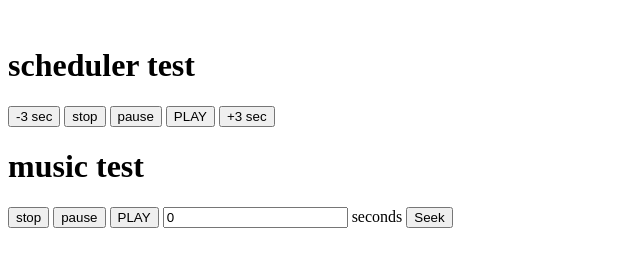
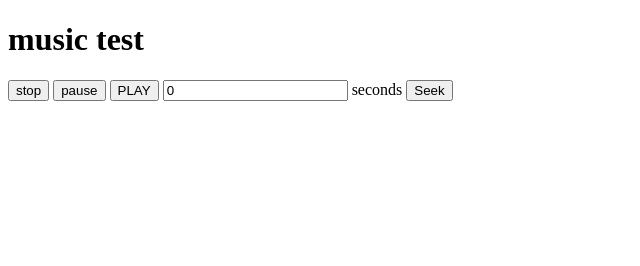
Before and after one commit to musikele/soundmanager, a website built with webpack: page index.html in a window 1280 px wide. Shown: the whole page, without its empty margins (0-640 px from the left). Built offline with nearby package versions, Linux system fonts and the light colour scheme; files whose address does not match are found by name.

Commit message:
test page

```diff
--- a/index.html
+++ b/index.html
@@ -1,5 +1,6 @@
 <!DOCTYPE html>
 <html>
+
 <head>
     <meta charset='utf-8'>
     <meta http-equiv='X-UA-Compatible' content='IE=edge'>
@@ -12,7 +13,7 @@
 var timeline = {
     beats: 4,
     tempo: 120,
-    duration: 3*60*1000,
+    duration: 3 * 60 * 1000,
     sounds: [
         {
             sec: 0, // milliseconds
@@ -43,13 +44,8 @@
         SoundManager.setup(timeline);
     </script>
 </head>
+
 <body>
-    <h1>scheduler test</h1>
-    <button onclick="scheduler.seek(-3, seekAt(-3))">-3 sec</button>
-    <button onclick="scheduler.stop(stop)">stop</button>
-    <button onclick="scheduler.pause(pause)">pause</button>
-    <BUTTON onclick="scheduler.start(play)">PLAY</BUTTON>
-    <button onclick="scheduler.seek(3, seekAt(3))">+3 sec</button>
     <h1>music test</h1>
     <button onclick="SoundManager.stop()">stop</button>
     <button onclick="SoundManager.pause()">pause</button>
@@ -59,4 +55,5 @@
     <script>
     </script>
 </body>
+
 </html>
```
Lines whose indentation alone changed are shown as unchanged.
